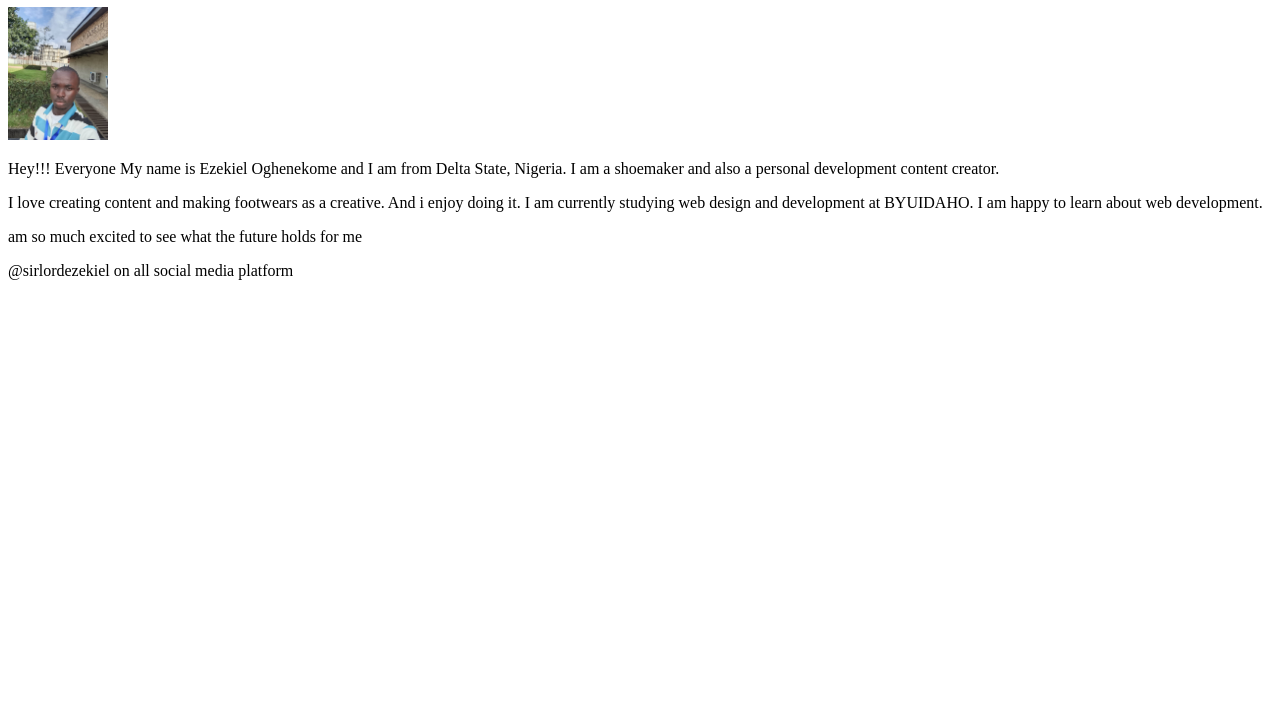
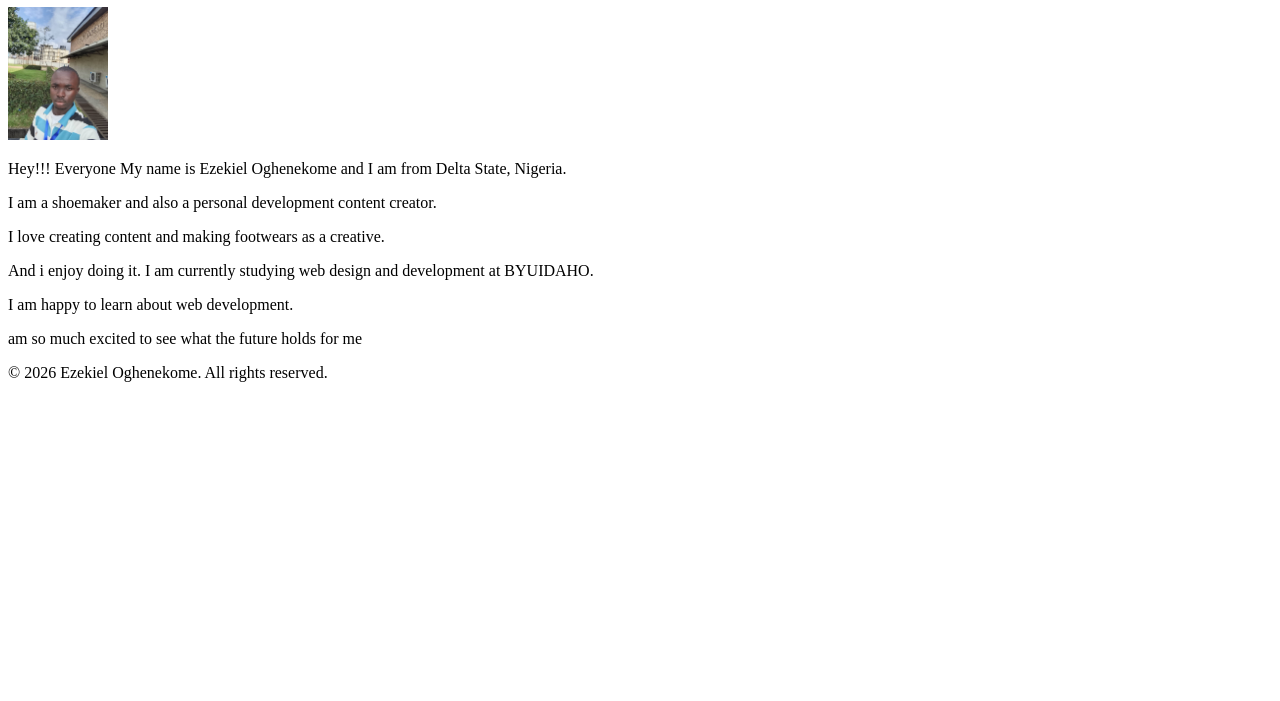
Before and after one commit to sirlordezekiel1-code/wdd130, a plain HTML site: page index.html in a window 1280 px wide. Shown: the part 99-800 px from the top of the page. Drawn offline with Linux system fonts and the light colour scheme.

Commit message:
create week 1 git

```diff
--- a/index.html
+++ b/index.html
@@ -4,29 +4,33 @@
 <head>
     <meta charset="UTF-8">
     <meta name="viewport" content="width=device-width, initial-scale=1.0">
-    <title> Ezekiel Oghenekome| WDD130</title>
+    <title> Ezekiel Oghenekome | WDD130</title>
 </head>
 
 <body>
     <header>
         <nav>
-            <a href="#">home</a>
-            <a href="wwr">Rafting Websites</a>
+            <a href="#">Home,</a>
+            <a href="wwr/">Rafting Websites</a>
         </nav>
     </header>
     <main>
         <h1>Ezekiel Oghenekome | WDD130</h1>
-        <img src="images/Ezekiel.jpeg" alt="Ezekiel Oghenekome Profile Picture" width="100">
-        <p>Hey!!! Everyone My name is Ezekiel Oghenekome and I am from Delta State, Nigeria.
-            I am a shoemaker and also a personal development content creator.</p>
+        <img src="images/ezekiel.jpeg" alt="Ezekiel Oghenekome Profile Picture" width="100">
+        <p>Hey!!! Everyone My name is Ezekiel Oghenekome and I am from Delta State, Nigeria.</p>
+        <p>I am a shoemaker and also a personal development content creator.</p>
 
-        <p>I love creating content and making footwears as a creative.
-            And i enjoy doing it. I am currently studying web design and development at BYUIDAHO.
-            I am happy to learn about web development.</p>
+        <p>I love creating content and making footwears as a creative.</p>
+
+        <p>And i enjoy doing it. I am currently studying
+            web design and development at BYUIDAHO.</p>
+
+        <p>I am happy to learn about web development.</p>
 
         <p> am so much excited to see what the future holds for me</p>
     </main>
-    <footer> @sirlordezekiel on all social media platform
+    <footer>
+        <p>&copy; 2026 Ezekiel Oghenekome. All rights reserved.</p>
     </footer>
 
 </body>
```
Also changed, not shown: Ezekiel.jpeg (deleted), ezekiel.jpg (added).
